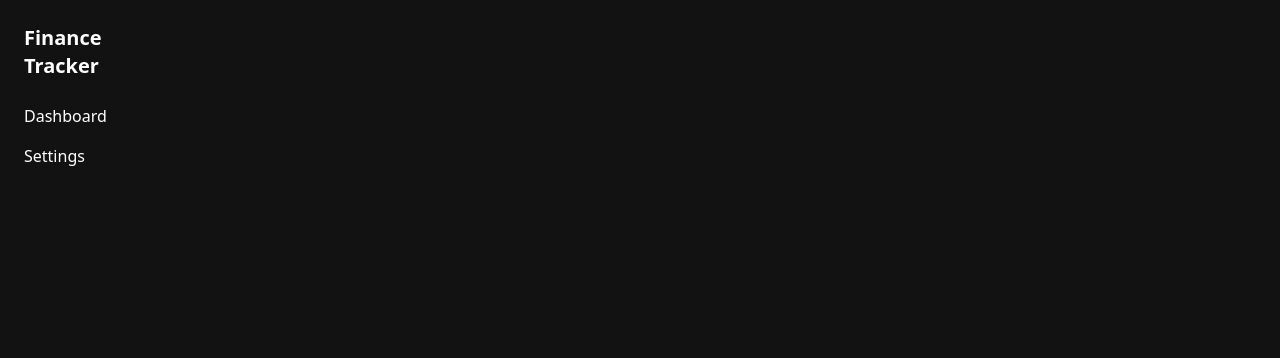
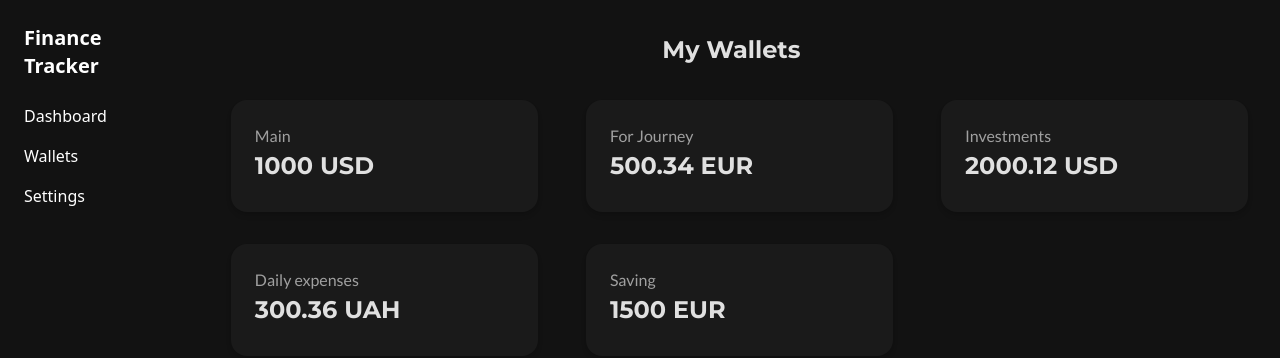
Before and after one commit to NURE-DPS/finance-app-frontend, a React (Vite) app: page /wallets in a window 1280 px wide. Shown: the top 358 px of the page. Built offline with nearby package versions, Linux system fonts and the light colour scheme.

Commit message:
FTA-51: add-wallets-page

```diff
--- a/src/App.tsx
+++ b/src/App.tsx
@@ -1,7 +1,9 @@
-import { BrowserRouter as Router, Route, Routes } from "react-router-dom"
-import { MainLayout } from "./layouts/MainLayout"
-import { Dashboard } from "./pages/Dashboard"
-import { Settings } from "./pages/Settings"
+import { BrowserRouter as Router, Route, Routes } from 'react-router-dom'
+import { MainLayout } from './layouts/MainLayout'
+import { Dashboard } from './pages/Dashboard'
+import { Settings } from './pages/Settings'
+import { Wallets } from './pages/Wallets'
+import { WalletDetail } from './pages/WalletDetail'
 
 function App() {
   return (
@@ -10,6 +12,8 @@ function App() {
         <Routes>
           <Route path="/" element={<Dashboard />} />
           <Route path="/settings" element={<Settings />} />
+          <Route path="/wallets" element={<Wallets />} />
+          <Route path="/wallets/:id" element={<WalletDetail />} />
         </Routes>
       </MainLayout>
     </Router>
--- /dev/null
+++ b/src/components/CreateTransModal.tsx
@@ -0,0 +1,18 @@
+import { LuCircleX } from 'react-icons/lu'
+
+export default function CreateTransModal({ onClose }: { onClose: () => void }) {
+  return (
+    <div className="bg-surface w-[600px] p-6 rounded-2xl shadow-lg mt-8">
+      <div className="flex justify-between items-center mb-4">
+        <h2 className="text-h3 text-lato font-bold mb-4">Create Trans</h2>
+        <button
+          onClick={onClose}
+          className="text-color hover:disabled text-h2 leading-none cursor-pointer"
+        >
+          <LuCircleX />
+        </button>
+      </div>
+      <p>Transaction creation</p>
+    </div>
+  )
+}
--- /dev/null
+++ b/src/components/ShowWallet.tsx
@@ -0,0 +1,22 @@
+import { Link } from 'react-router-dom'
+
+type WalletProps = {
+  id: number
+  name: string
+  balance: number
+  currency: string
+}
+
+export const ShowWallet = ({ id, name, balance, currency }: WalletProps) => {
+  return (
+    <Link
+      to={`/wallets/${id}`}
+      className="bg-surface rounded-2xl shadow-md p-6 ml-4 hover:bg-disabled transition"
+    >
+      <h2 className="text-body font-lato text-subtext">{name}</h2>
+      <p className="text-color font-bold font-montserrat text-h2 mb-1">
+        {balance} {currency}
+      </p>
+    </Link>
+  )
+}
--- a/src/components/Sidebar.tsx
+++ b/src/components/Sidebar.tsx
@@ -2,7 +2,7 @@ import { Link } from 'react-router-dom'
 
 export const Sidebar = () => {
   return (
-    <div className="basis-1/7 min-h-screen h-full text-white p-6 ">
+    <div className="basis-1/7 min-h-screen h-full text-white p-6">
       <h2 className="text-xl font-bold mb-6">Finance Tracker</h2>
       <nav>
         <ul>
@@ -11,7 +11,12 @@ export const Sidebar = () => {
               Dashboard
             </Link>
           </li>
-          <li>
+          <li className="mb-4">
+            <Link to="/wallets" className="hover:text-gray-300">
+              Wallets
+            </Link>
+          </li>
+          <li className="mb-4">
             <Link to="/settings" className="hover:text-gray-300">
               Settings
             </Link>
--- a/src/pages/Settings.tsx
+++ b/src/pages/Settings.tsx
@@ -1,3 +1,3 @@
 export const Settings = () => {
-  return <div className="text-white bg-black h-screen">Settings</div>
+  return <div className="text-color bg-background h-screen">Settings</div>
 }
--- /dev/null
+++ b/src/pages/WalletDetail.tsx
@@ -0,0 +1,65 @@
+import { wallets } from '../stores/wallets'
+import { useNavigate, useParams } from 'react-router-dom'
+import { useState } from 'react'
+import CreateTransModal from '../components/CreateTransModal'
+
+export const WalletDetail = () => {
+  const { id } = useParams<{ id: string }>()
+  const navigate = useNavigate()
+
+  //пока в качестве затычки работают только с числовыми айди
+  const [selectedWalletId, setSelectedWalletId] = useState<number>(Number(id))
+  const [isTransCreation, setIsTransCreation] = useState(false)
+
+  const handleWalletChange = (event: React.ChangeEvent<HTMLSelectElement>) => {
+    const newId = Number(event.target.value)
+    setSelectedWalletId(newId)
+    navigate(`/wallets/${newId}`)
+  }
+
+  return (
+    <div className="flex p-8 text-color gap-8">
+      <div className="w-3/5">
+        <div className="mb-6">
+          <select
+            value={selectedWalletId}
+            onChange={handleWalletChange}
+            className="w-1/3 p-2 bg-surface text-color font-lato text-h3 rounded-lg"
+          >
+            {wallets.map((wallet) => (
+              <option key={wallet.id} value={wallet.id}>
+                {wallet.name} - {wallet.balance} {wallet.currency}
+              </option>
+            ))}
+          </select>
+        </div>
+
+        <div className="w-full flex items-center justify-between">
+          <div className="text-subtext font-bold font-lato text-h3">
+            Transactions
+          </div>
+          <button
+            onClick={() => setIsTransCreation(true)}
+            className="px-4 py-2 mr-4 bg-color text-surface rounded-[12px] hover:bg-disabled transition cursor-pointer font-lato"
+          >
+            Add Transaction
+          </button>
+        </div>
+        {isTransCreation && (
+          <div className="fixed inset-0 flex items-start justify-center bg-background/40">
+            <CreateTransModal onClose={() => setIsTransCreation(false)} />
+          </div>
+        )}
+        {/* Здесь будут транзакции */}
+        <div>
+          <p className="text-center text-subtext mt-10">
+            No transactions yet...
+          </p>
+        </div>
+      </div>
+
+      {/* Правая часть */}
+      <div className="w-2/5 p-6 ">{/* Пока пусто */}</div>
+    </div>
+  )
+}
--- /dev/null
+++ b/src/pages/Wallets.tsx
@@ -0,0 +1,23 @@
+import { ShowWallet } from '../components/ShowWallet'
+import { wallets } from '../stores/wallets'
+
+export const Wallets = () => {
+  return (
+    <div className="p-8">
+      <h3 className="text-h2 font-bold mb-8 text-center text-color font-montserrat">
+        My Wallets
+      </h3>
+      <div className="grid grid-cols-3 justify-center gap-8">
+        {wallets.map((wallet) => (
+          <ShowWallet
+            key={wallet.id}
+            id={wallet.id}
+            name={wallet.name}
+            balance={wallet.balance}
+            currency={wallet.currency}
+          />
+        ))}
+      </div>
+    </div>
+  )
+}
--- /dev/null
+++ b/src/stores/wallets.tsx
@@ -0,0 +1,8 @@
+export const wallets = [
+  { id: 1, name: 'Main', balance: 1000.0, currency: 'USD' },
+  { id: 2, name: 'For Journey', balance: 500.34, currency: 'EUR' },
+  { id: 3, name: 'Investments', balance: 2000.12, currency: 'USD' },
+  { id: 4, name: 'Daily expenses', balance: 300.36, currency: 'UAH' },
+  { id: 5, name: 'Saving', balance: 1500, currency: 'EUR' },
+  //{ id: 6, name: 'Test-Flex', balance: 1500, currency: 'EUR' },
+]
```
